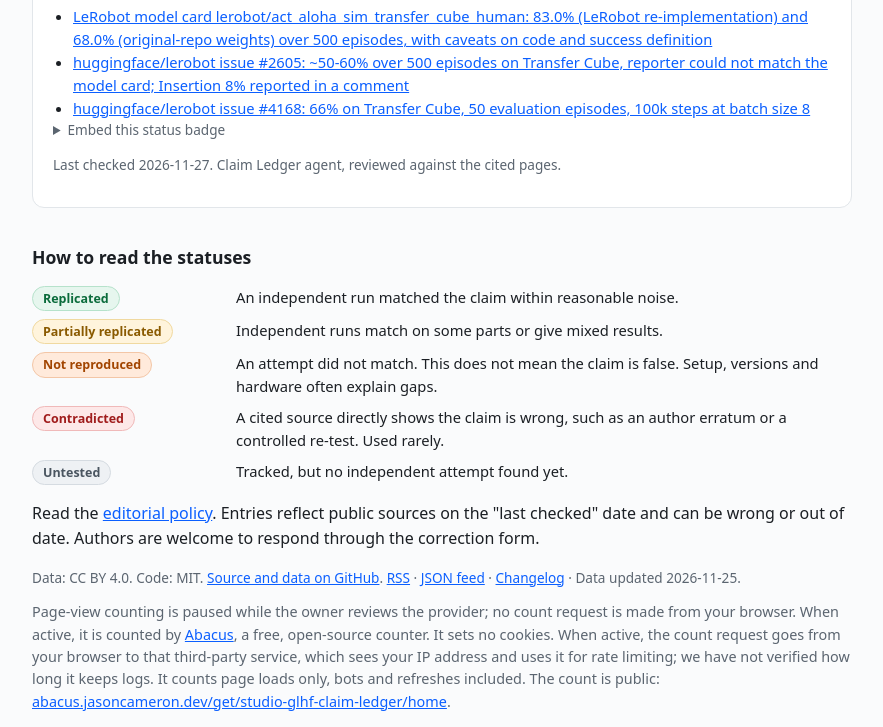
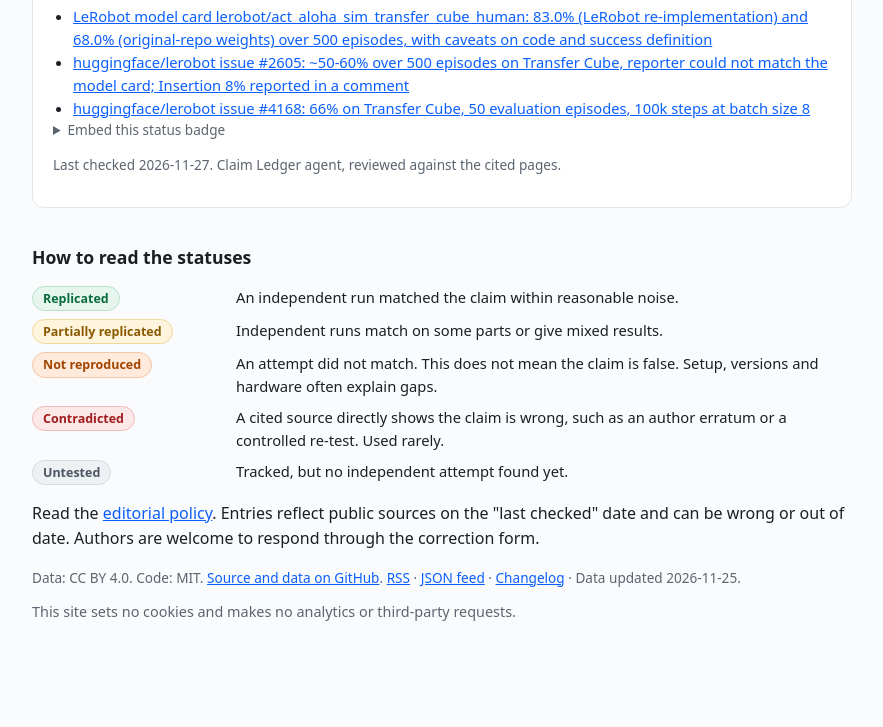
Before and after one commit to studio-glhf/claim-ledger, a plain HTML site: page docs/index.html in a window 1280 px wide. Shown: the part 3662-4389 px from the top of the page, without its empty margins (198-1081 px from the left). After the commit the page ends 4300 px from the top, so only its background shows below. Drawn offline with Linux system fonts and the light colour scheme.

Commit message:
Remove page-view counter wording; plain changelog wording

```diff
--- a/docs/index.html
+++ b/docs/index.html
@@ -45,7 +45,7 @@
 </main>
 <footer class="wrap">
   <p>Data: CC BY 4.0. Code: MIT. <a href="https://github.com/studio-glhf/claim-ledger">Source and data on GitHub</a>. <a href="feed.xml">RSS</a> · <a href="feed.json">JSON feed</a> · <a href="https://github.com/studio-glhf/claim-ledger/blob/main/CHANGELOG.md">Changelog</a> · <span id="upd"></span></p>
-  <p class="muted">Page-view counting is paused while the owner reviews the provider; no count request is made from your browser. When active, it is counted by <a href="https://abacus.jasoncameron.dev">Abacus</a>, a free, open-source counter. It sets no cookies. When active, the count request goes from your browser to that third-party service, which sees your IP address and uses it for rate limiting; we have not verified how long it keeps logs. It counts page loads only, bots and refreshes included. The count is public: <a href="https://abacus.jasoncameron.dev/get/studio-glhf-claim-ledger/home">abacus.jasoncameron.dev/get/studio-glhf-claim-ledger/home</a>.</p>
+  <p class="muted">This site sets no cookies and makes no analytics or third-party requests.</p>
 </footer>
 <script src="app.js"></script>
 </body>
```
Also changed, not shown: 4 other files.
